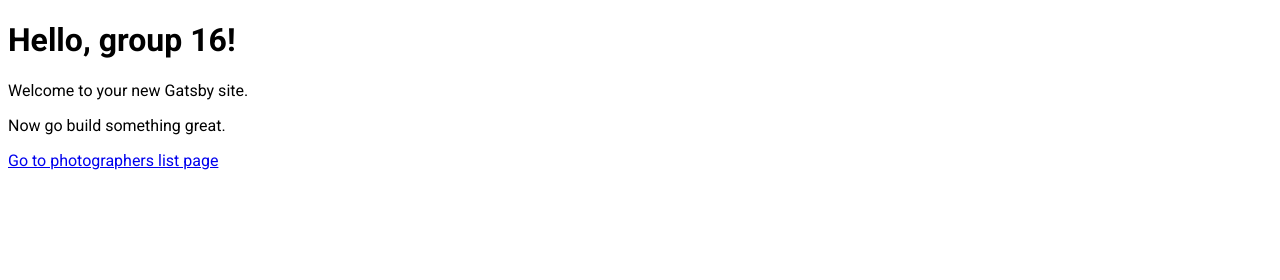
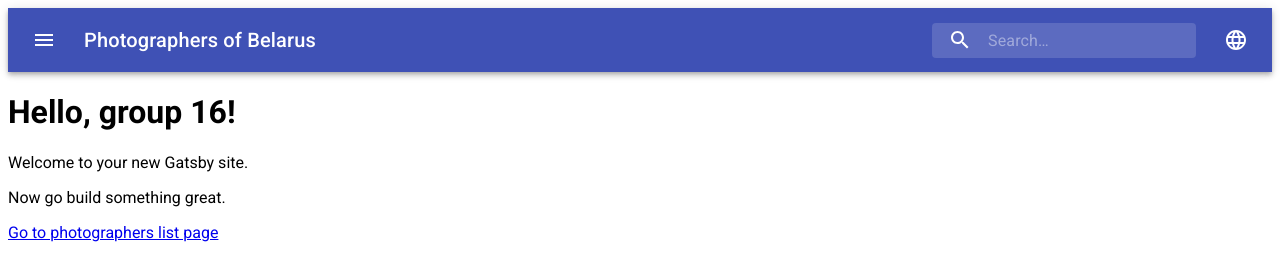
Before and after one commit to komnatali/culture-portal, a Gatsby site: page / in a window 1280 px wide. Built offline with nearby package versions, Linux system fonts and the light colour scheme; Gatsby itself is replaced by a stand-in of ours.

Commit message:
feat: add appheader

```diff
--- /dev/null
+++ b/src/components/appBar.js
@@ -0,0 +1,201 @@
+import React from 'react';
+import { fade, makeStyles } from '@material-ui/core/styles';
+import AppBar from '@material-ui/core/AppBar';
+import Toolbar from '@material-ui/core/Toolbar';
+import IconButton from '@material-ui/core/IconButton';
+import Typography from '@material-ui/core/Typography';
+import InputBase from '@material-ui/core/InputBase';
+import Badge from '@material-ui/core/Badge';
+import MenuItem from '@material-ui/core/MenuItem';
+import Menu from '@material-ui/core/Menu';
+import MenuIcon from '@material-ui/icons/Menu';
+import SearchIcon from '@material-ui/icons/Search';
+import MoreIcon from '@material-ui/icons/MoreVert';
+import LanguageIcon from '@material-ui/icons/Language';
+
+const useStyles = makeStyles(theme => ({
+  grow: {
+    flexGrow: 1,
+  },
+  menuButton: {
+    marginRight: theme.spacing(2),
+  },
+  title: {
+    display: 'none',
+    [theme.breakpoints.up('sm')]: {
+      display: 'block',
+    },
+  },
+  search: {
+    position: 'relative',
+    borderRadius: theme.shape.borderRadius,
+    backgroundColor: fade(theme.palette.common.white, 0.15),
+    '&:hover': {
+      backgroundColor: fade(theme.palette.common.white, 0.25),
+    },
+    marginRight: theme.spacing(2),
+    marginLeft: 0,
+    width: '100%',
+    [theme.breakpoints.up('sm')]: {
+      marginLeft: theme.spacing(3),
+      width: 'auto',
+    },
+  },
+  searchIcon: {
+    width: theme.spacing(7),
+    height: '100%',
+    position: 'absolute',
+    pointerEvents: 'none',
+    display: 'flex',
+    alignItems: 'center',
+    justifyContent: 'center',
+  },
+  inputRoot: {
+    color: 'inherit',
+  },
+  inputInput: {
+    padding: theme.spacing(1, 1, 1, 7),
+    transition: theme.transitions.create('width'),
+    width: '100%',
+    [theme.breakpoints.up('md')]: {
+      width: 200,
+    },
+  },
+  sectionDesktop: {
+    display: 'none',
+    [theme.breakpoints.up('md')]: {
+      display: 'flex',
+    },
+  },
+  sectionMobile: {
+    display: 'flex',
+    [theme.breakpoints.up('md')]: {
+      display: 'none',
+    },
+  },
+}));
+
+export default function PrimarySearchAppBar() {
+  const classes = useStyles();
+  const [anchorEl, setAnchorEl] = React.useState(null);
+  const [mobileMoreAnchorEl, setMobileMoreAnchorEl] = React.useState(null);
+
+  const isMenuOpen = Boolean(anchorEl);
+  const isMobileMenuOpen = Boolean(mobileMoreAnchorEl);
+
+  function handleLanguageMenuOpen(event) {
+    setAnchorEl(event.currentTarget);
+  }
+
+  function handleMobileMenuClose() {
+    setMobileMoreAnchorEl(null);
+  }
+
+  function handleMenuClose() {
+    setAnchorEl(null);
+    handleMobileMenuClose();
+  }
+
+  function handleMobileMenuOpen(event) {
+    setMobileMoreAnchorEl(event.currentTarget);
+  }
+
+  const menuId = 'primary-search-languages-menu';
+  const renderMenu = (
+    <Menu
+      anchorEl={anchorEl}
+      anchorOrigin={{ vertical: 'top', horizontal: 'right' }}
+      id={menuId}
+      keepMounted
+      transformOrigin={{ vertical: 'top', horizontal: 'right' }}
+      open={isMenuOpen}
+      onClose={handleMenuClose}
+    >
+      <MenuItem onClick={handleMenuClose}>En</MenuItem>
+      <MenuItem onClick={handleMenuClose}>Ru</MenuItem>
+    </Menu>
+  );
+
+  const mobileMenuId = 'primary-search-languages-menu-mobile';
+  const renderMobileMenu = (
+    <Menu
+      anchorEl={mobileMoreAnchorEl}
+      anchorOrigin={{ vertical: 'top', horizontal: 'right' }}
+      id={mobileMenuId}
+      keepMounted
+      transformOrigin={{ vertical: 'top', horizontal: 'right' }}
+      open={isMobileMenuOpen}
+      onClose={handleMobileMenuClose}
+    >
+      <MenuItem onClick={handleLanguageMenuOpen}>
+        <IconButton
+          aria-label="languages"
+          aria-controls="primary-search-account-menu"
+          aria-haspopup="true"
+          color="inherit"
+        >
+          <LanguageIcon />
+        </IconButton>
+      </MenuItem>
+    </Menu>
+  );
+
+  return (
+    <div className={classes.grow}>
+      <AppBar position="static">
+        <Toolbar>
+          <IconButton
+            edge="start"
+            className={classes.menuButton}
+            color="inherit"
+            aria-label="open drawer"
+          >
+            <MenuIcon />
+          </IconButton>
+          <Typography className={classes.title} variant="h6" noWrap>
+            Photographers of Belarus
+          </Typography>
+          <div className={classes.grow} />
+          <div className={classes.search}>
+            <div className={classes.searchIcon}>
+              <SearchIcon />
+            </div>
+            <InputBase
+              placeholder="Search…"
+              classes={{
+                root: classes.inputRoot,
+                input: classes.inputInput,
+              }}
+              inputProps={{ 'aria-label': 'search' }}
+            />
+          </div>
+          <div className={classes.sectionDesktop}>
+            <IconButton
+              edge="end"
+              aria-label="languages"
+              aria-controls={menuId}
+              aria-haspopup="true"
+              onClick={handleLanguageMenuOpen}
+              color="inherit"
+            >
+              <LanguageIcon />
+            </IconButton>
+          </div>
+          <div className={classes.sectionMobile}>
+            <IconButton
+              aria-label="show more"
+              aria-controls={mobileMenuId}
+              aria-haspopup="true"
+              onClick={handleMobileMenuOpen}
+              color="inherit"
+            >
+              <MoreIcon />
+            </IconButton>
+          </div>
+        </Toolbar>
+      </AppBar>
+      {renderMobileMenu}
+      {renderMenu}
+    </div>
+  );
+}
--- a/src/components/mainPage.js
+++ b/src/components/mainPage.js
@@ -1,10 +1,11 @@
 import { Link } from "gatsby"
-import React from "react"
-import { Helmet } from "react-helmet";
-import * as CSS from "./style.css"
+import React from "react";
+import "./style.css"
+import PrimarySearchAppBar from './appBar';
 
 const MainPage = () => (
   <React.Fragment>
+    <PrimarySearchAppBar />
     <h1>Hello, group 16!</h1>
     <p>Welcome to your new Gatsby site.</p>
     <p>Now go build something great.</p>
```
